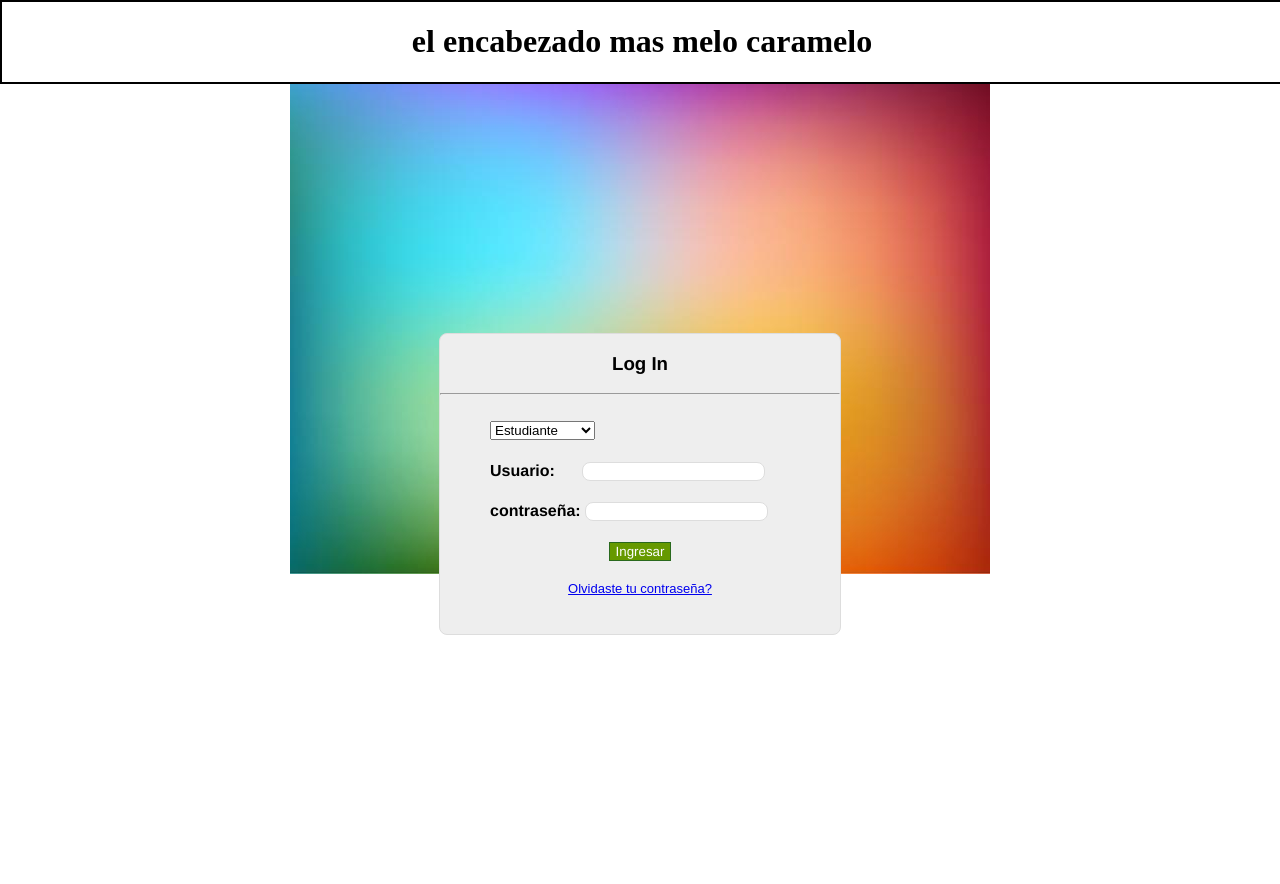
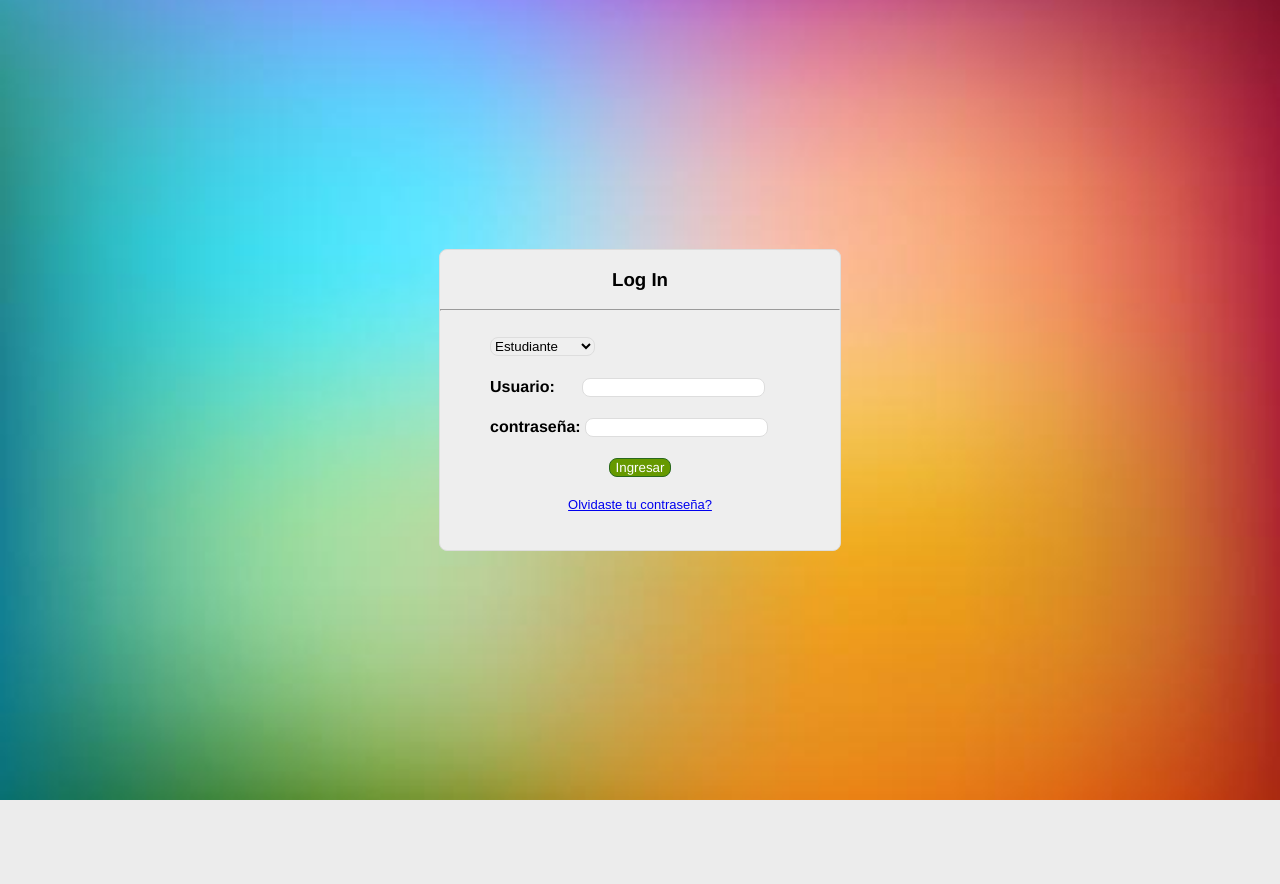
Before and after one commit to Jacobo4/SITIDUB-SENA, a PHP site: page / in a window 1280 px wide. After the commit the page ends 800 px from the top, so only its background shows below. Run offline with PHP 8.4, Linux system fonts and the light colour scheme.

Commit message:
version 1!!

```diff
--- a/sign_in/index.html
+++ b/sign_in/index.html
@@ -10,15 +10,14 @@
       </style>
   </head>
   <body>
-    <div id="encabezado"><h1>el encabezado mas melo caramelo</h1>
-    </div>
+
     <div class="contenedor">
 
       <div id="login"> <!-- El contenedor central-->
 
         <h3 class="letratodo" align="center" >Log In </h3><hr><br>
         <div id="usuCon">
-          <select name="tipoUsuario" size="1" color="blue" onchange="javascript:alert('prueba');"><!-- barra de opciones de ususario -->
+          <select name="tipoUsuario" size="1" class="cajitas" onchange="javascript:alert('prueba');"><!-- barra de opciones de ususario -->
             <option value="linkEstudiante">Estudiante</option>
             <option value="linkAcudiente">Acudiente</option>
             <option value="linkAdministrador">Administrador</option>
--- a/sign_in/index_style.css
+++ b/sign_in/index_style.css
@@ -4,17 +4,6 @@ body{
 
 }
 
-div#encabezado{
-  display: flex;
-  align-items: center;
-  justify-content: center;
-  width: 100%;
-
-  background-color:;
-  border: 2px solid black;
-
-
-}
 div#login {
 
   width: 400px;
@@ -35,6 +24,8 @@ margin-left: 50px;
   background: #FFFFFF;
   height: 100vh;
   background: url(imagenes/fondo_total.jpg) no-repeat center top;
+  background-size: cover;
+  background-position: center center;
 }
 .center{
   text-align: center;
@@ -51,6 +42,7 @@ margin-left: 50px;
   background: none repeat scroll 0 0 #669900;
   border: 1px solid #29691D !important;
   color: #FFFFFF ;
+    border-radius: 8px 8px 8px 8px;
   font-family: "Helvetica Neue",Helvetica,Arial,"Lucida Grande",sans-serif;
 
 }
```
Also changed, not shown: sign_in/imagenes/bg.jpg (added).
